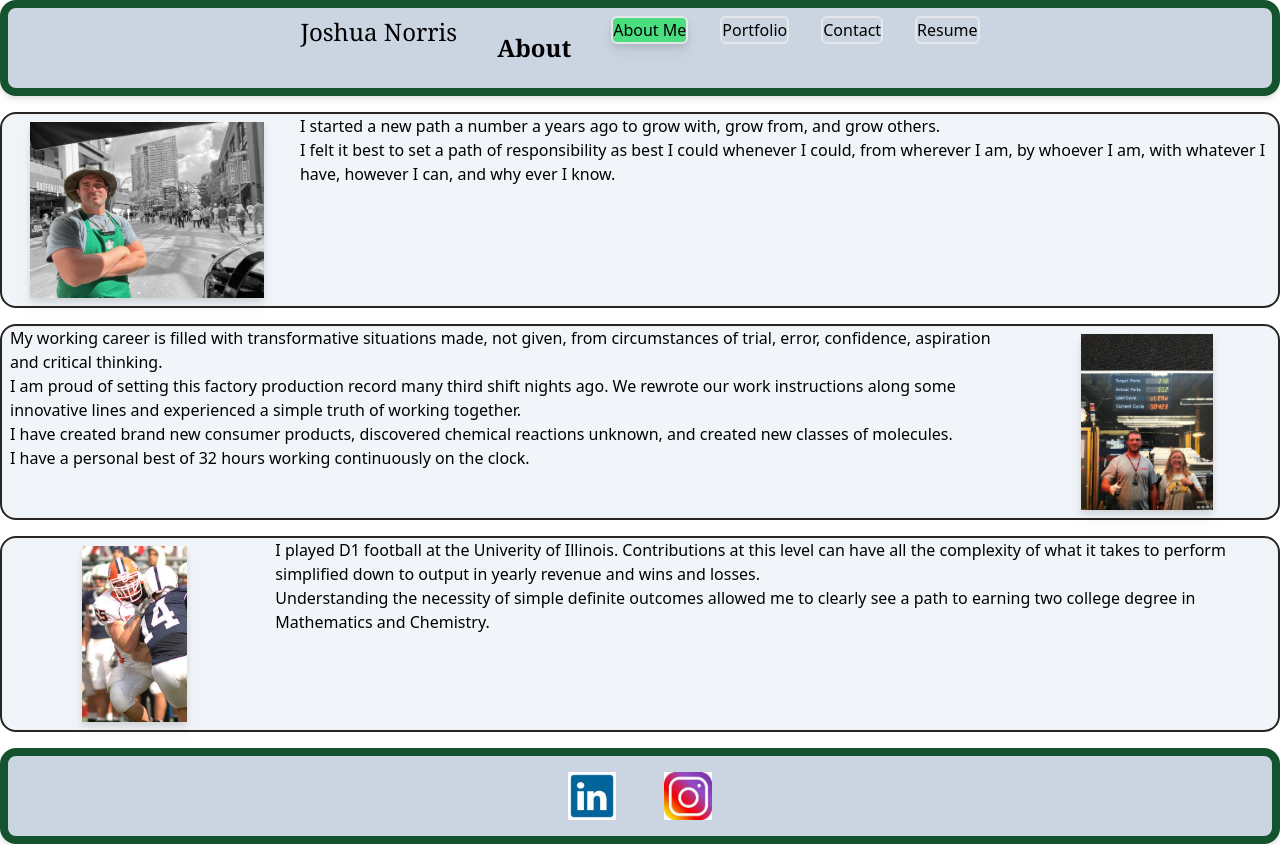
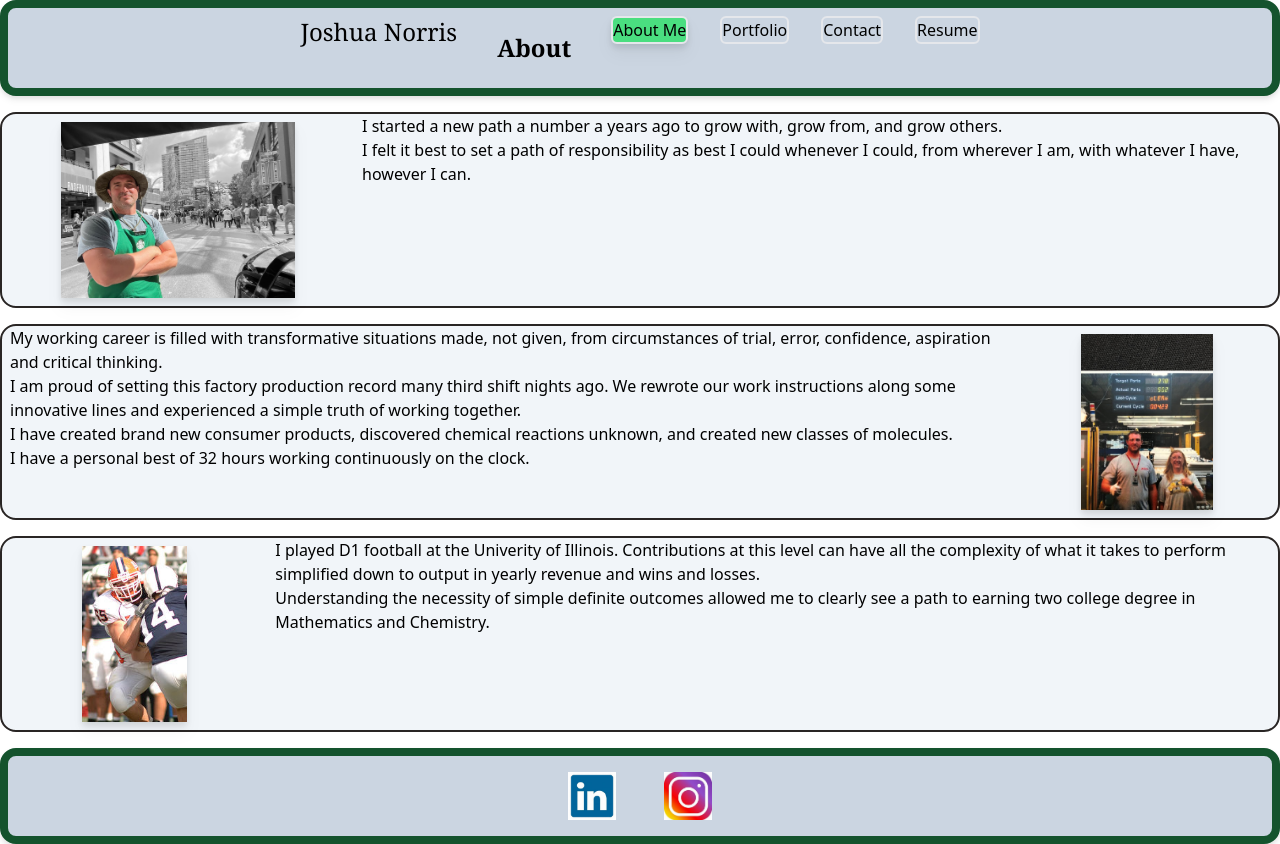
Before and after one commit to janorris65/HW20-ReactPortfolio, a React (Vite) app: page / in a window 1280 px wide. Built offline with nearby package versions, Linux system fonts and the light colour scheme.

Commit message:
writing correction about me

```diff
--- a/src/components/AboutMe.jsx
+++ b/src/components/AboutMe.jsx
@@ -20,8 +20,8 @@ export default function AboutMe() {
             </p>
             <p>
               I felt it best to set a path of responsibility as best I could
-              whenever I could, from wherever I am, by whoever I am, with
-              whatever I have, however I can, and why ever I know.
+              whenever I could, from wherever I am, with whatever I have,
+              however I can.
             </p>
           </div>
         </card>
```
